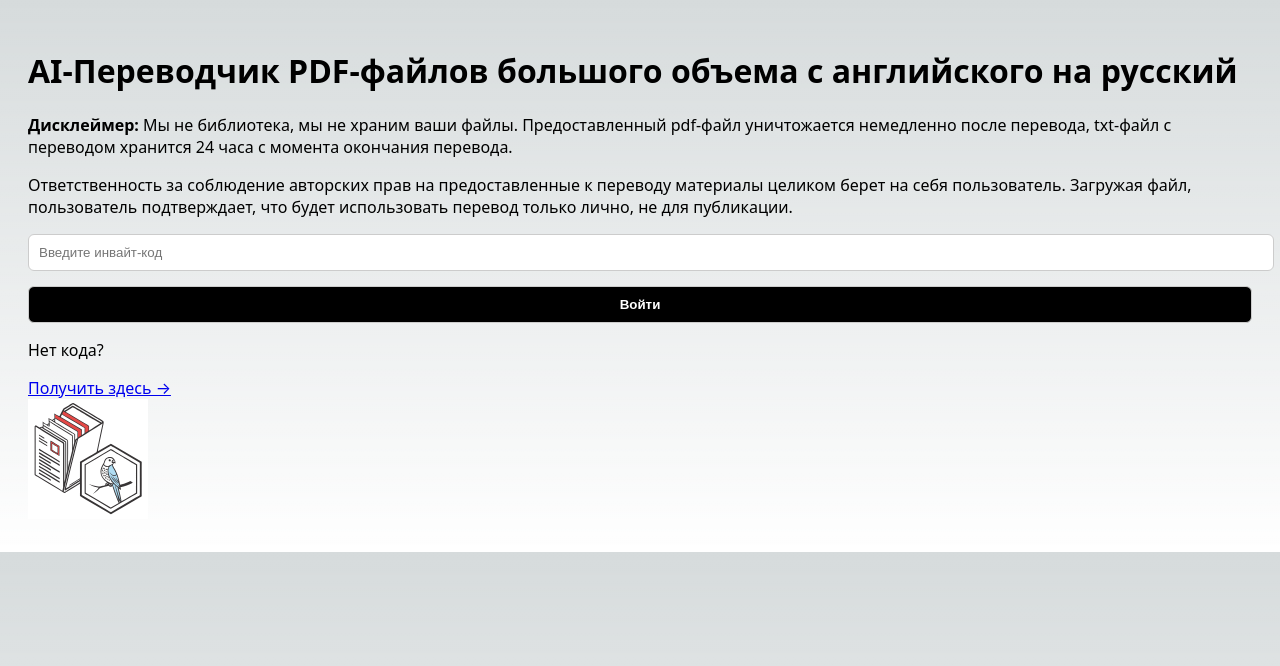
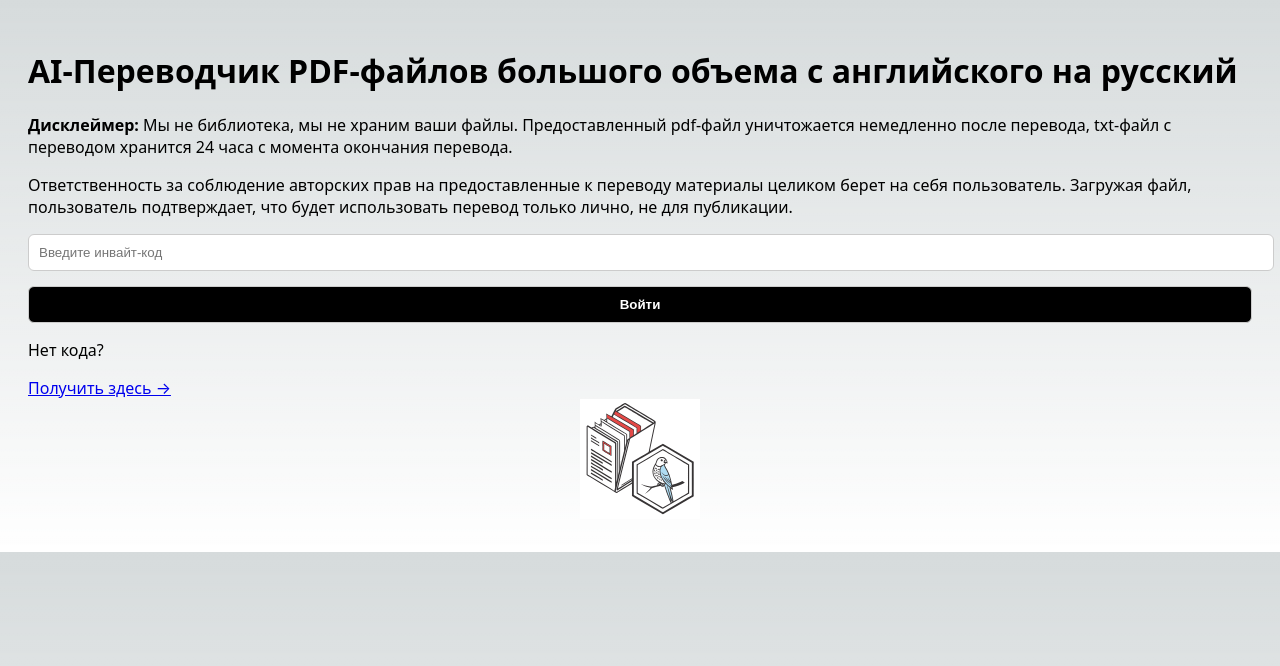
Before and after one commit to Valdas2020/mvp-frontend, a Next.js app: page / in a window 1280 px wide. Shown: the top 666 px of the page. Built offline with nearby package versions, Linux system fonts and the light colour scheme.

Commit message:
Wrap logo image in center tags

```diff
--- a/app/page.js
+++ b/app/page.js
@@ -214,7 +214,7 @@ export default function Home() {
           </div>
         </div>
         <div className="flex justify-center mb-6">
-          <img src="/logo.svg" alt="Logo" style={{ width: '120px', height: '120px', maxWidth: '120px', maxHeight: '120px' }} />
+          <center><img src="/logo.svg" alt="Logo" style={{ width: '120px', height: '120px', maxWidth: '120px', maxHeight: '120px' }} /></center>
         </div>
       </div>
     );
```
